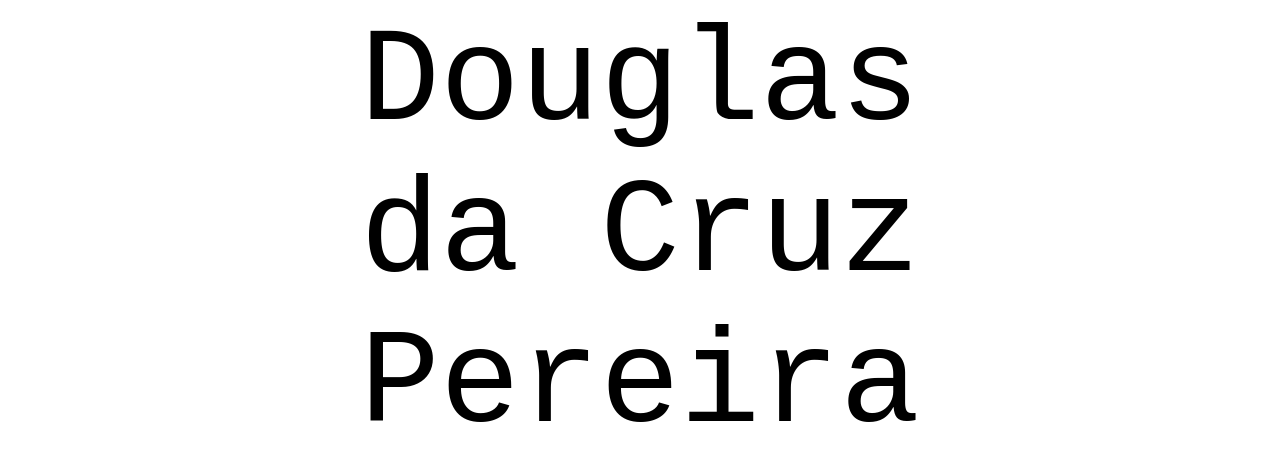
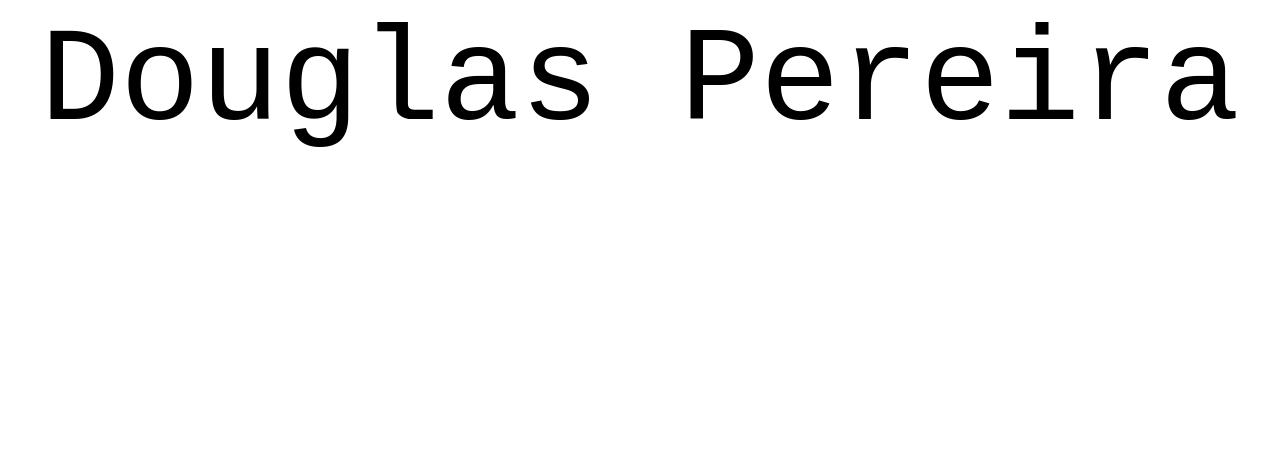
Before and after one commit to DouglasPereira13/Douglas, a plain HTML site: page index.html in a window 1280 px wide. Drawn offline with Linux system fonts and the light colour scheme; a web font is replaced by a local one.

Commit message:
Update index.html

```diff
--- a/index.html
+++ b/index.html
@@ -9,7 +9,7 @@
   <section id="cabecalho">
 
   </section>
-  <div id="titulo">Douglas<br/>da Cruz<br/>Pereira</div>
+  <div id="titulo">Douglas Pereira</div>
   <section id="redesSociais">
 
   </section>
```
